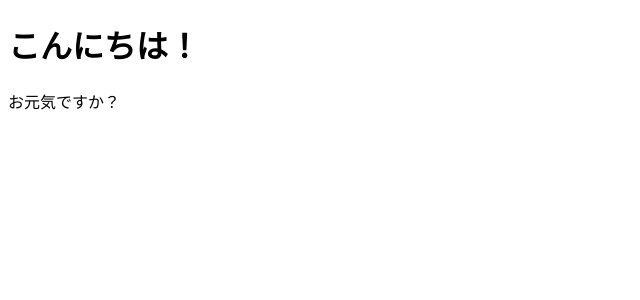
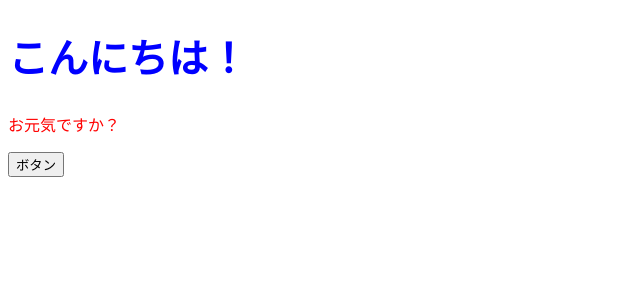
Before and after one commit to kuwa-9710/my_react_app, a React (Create React App) app: page / in a window 1280 px wide. Shown: the top 300 px of the page, without its empty margins (0-640 px from the left). Built offline with nearby package versions, Linux system fonts and the light colour scheme.

Commit message:
study component

```diff
--- /dev/null
+++ b/src/App.jsx
@@ -0,0 +1,26 @@
+// 他のファイルで使用できるようにするためにexportをする
+export const App = () => {
+  // 関数の作成はreturnの前で行う
+  const onClickButton = () => {
+    alert();
+  };
+
+  // cssを変数に格納してから適用することもできる
+  const contentStyle = {
+    color: "blue",
+    // ハイフンは認められていないので、すべてキャメル型での記述となる
+    fontSize: "40px",
+  };
+
+  return (
+    // JSXは一つのタグで囲んであげる必要がある
+    <>
+      {console.log("TEST")}
+      <h1 style={contentStyle}>こんにちは！</h1>
+      {/* cssを記述する際は、オブジェクトとして記述する */}
+      <p style={{ color: "red" }}>お元気ですか？</p>
+      {/* キャメル型で記述する */}
+      <button onClick={onClickButton}>ボタン</button>
+    </>
+  );
+};
--- a/src/index.js
+++ b/src/index.js
@@ -1,13 +1,5 @@
 import ReactDOM from "react-dom";
+import { App } from "./App";
 
-const App = () => {
-  return (
-    // JSXは一つのタグで囲んであげる必要がある
-    <div>
-      <h1>こんにちは！</h1>
-      <p>お元気ですか？</p>
-    </div>
-  );
-};
 
 ReactDOM.render(<App />, document.getElementById("root"));
```
